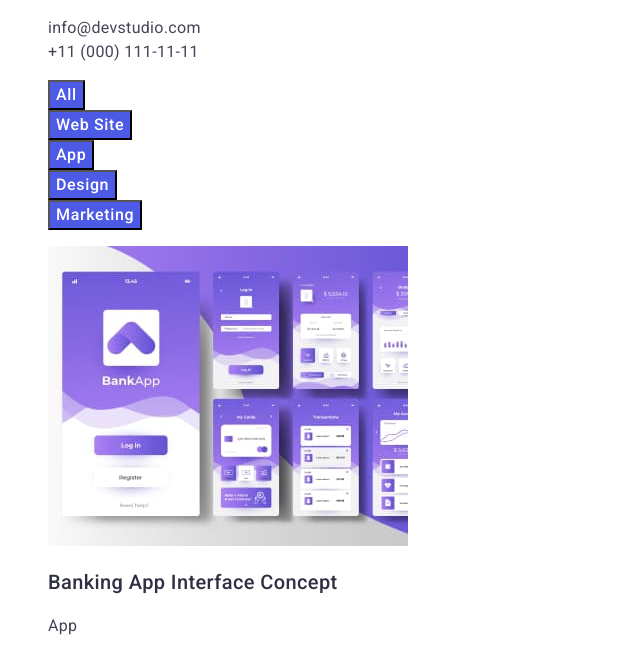
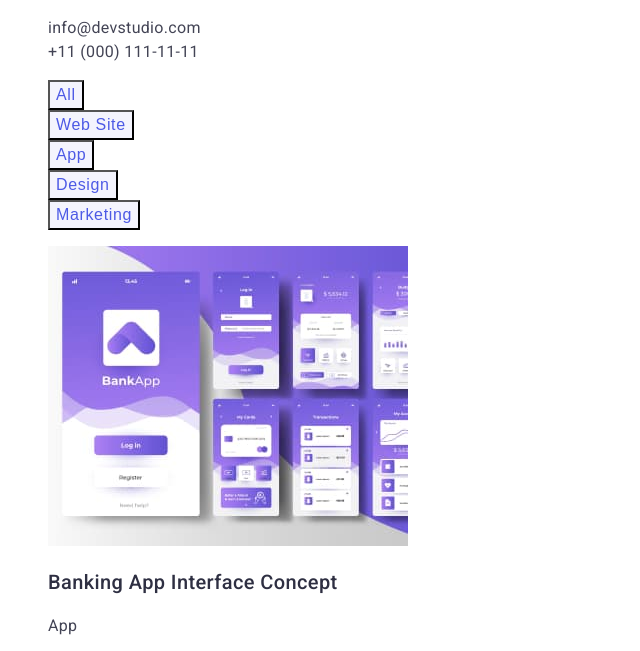
Before and after one commit to BogynychYra/goit-markup-hw-02, a plain HTML site: page portfolio.html in a window 1280 px wide. Shown: the part 117-768 px from the top of the page, without its empty margins (0-640 px from the left). Drawn offline with Linux system fonts and the light colour scheme.

Commit message:
styles btn

```diff
--- a/css/styles.css
+++ b/css/styles.css
@@ -1,6 +1,6 @@
 :root {
     --primary-font: 'Raleway' sans-serif;
-    --title-color: #434455;
+    --btn-color: #404BBF;
     --main-text-color: #FFFFFF;
 }
 
@@ -92,13 +92,27 @@ ul {
     line-height: 1.5;
     letter-spacing: 0.04em;
     color: #FFFFFF;
-    background-color: #4D5AE5;
+    background-color: #4d5ae5;
     cursor: pointer;
 }
 .hero-btn:hover,
 .hero-btn:focus {
     background-color: #404BBF;
     color: #ffffff;
+}
+.hero-btn-active {
+    font-weight: 500;
+    font-size: 16px;
+    line-height: 1.5;
+    letter-spacing: 0.04em;
+    color: #4D5AE5;
+    background: #F4F4FD;
+    cursor: pointer;
+}
+.hero-btn-active:hover,
+.hero-btn-active:focus {
+    background-color: var(--btn-color);
+    color: var(--main-text-color);
 }
 .hero-img {
 }
--- a/portfolio.html
+++ b/portfolio.html
@@ -41,19 +41,19 @@
             <h1 hidden>Tabs</h1>
             <ul class="hero-list">
                 <li>
-                    <button type="button" class="hero-btn">All</button>
+                    <button type="button" class="hero-btn-active">All</button>
                 </li>
                 <li>
-                    <button type="button" class="hero-btn">Web Site</button>
+                    <button type="button" class="hero-btn-active">Web Site</button>
                 </li>
                 <li>
-                    <button type="button" class="hero-btn">App</button>
+                    <button type="button" class="hero-btn-active">App</button>
                 </li>
                 <li>
-                    <button type="button" class="hero-btn">Design</button>
+                    <button type="button" class="hero-btn-active">Design</button>
                 </li>
                 <li>
-                    <button type="button" class="hero-btn">Marketing</button>
+                    <button type="button" class="hero-btn-active">Marketing</button>
                 </li>
             </ul>
             <ul class="hero-list">
```
